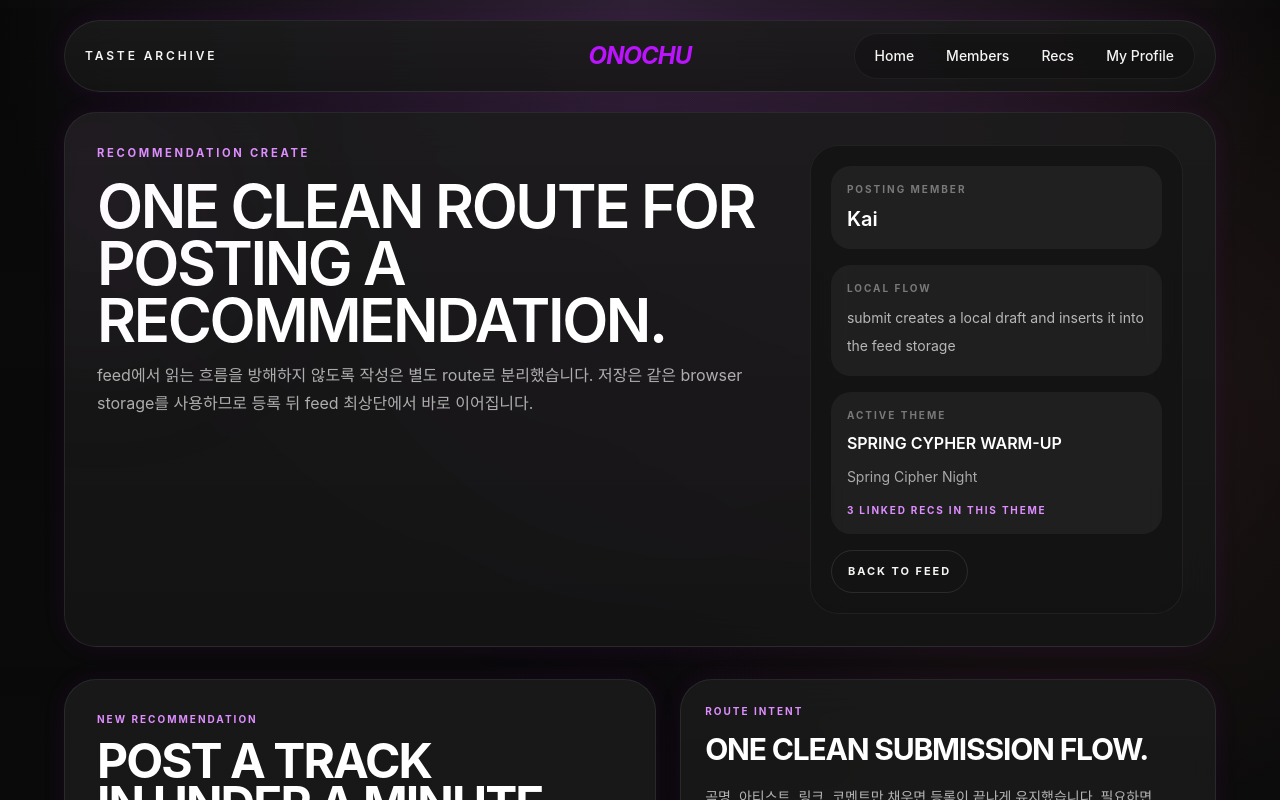
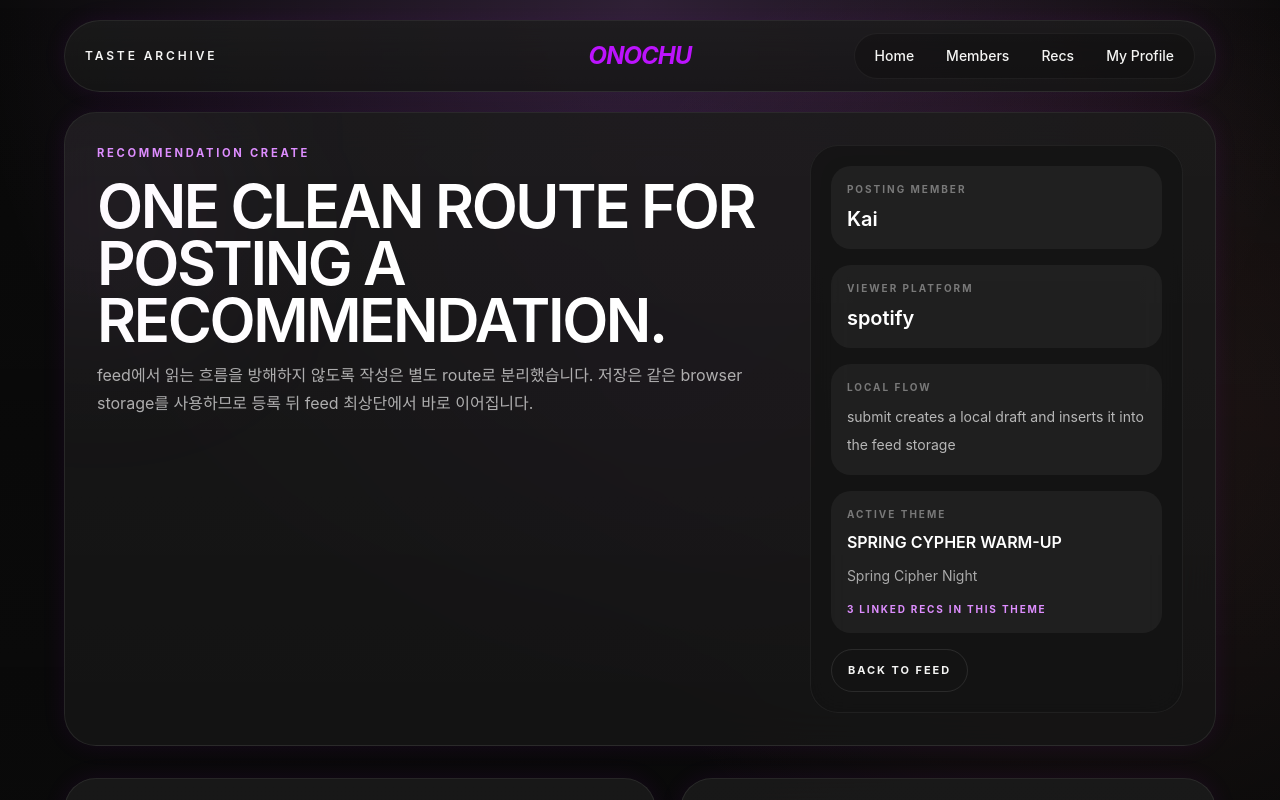
Before and after one commit to MrTMI-0315/onochu, a Next.js app: page /recommendations/new in a window 1280 px wide. Shown: the top 800 px of the page. Built offline with nearby package versions, Linux system fonts and the light colour scheme.

Commit message:
MB 44 : connect viewer platform preference from profile

```diff
--- a/components/profile-edit-form.tsx
+++ b/components/profile-edit-form.tsx
@@ -366,6 +366,10 @@ export function ProfileEditForm({
             {errors.mainPlatform ? (
               <span className="text-xs text-rose-200">{errors.mainPlatform}</span>
             ) : null}
+            <span className="text-xs leading-6 text-white/48">
+              여기서 고른 플랫폼이 recommendation feed 카드의 기본 열기 플랫폼으로
+              사용됩니다.
+            </span>
           </div>
 
           <label className="flex flex-col gap-2 text-sm text-white/78 md:col-span-2">
--- a/components/recommendation-create-route.tsx
+++ b/components/recommendation-create-route.tsx
@@ -1,13 +1,19 @@
 "use client";
 
-import { useMemo, useState } from "react";
+import { useEffect, useMemo, useState } from "react";
 import Link from "next/link";
 import { PageShell } from "@/components/page-shell";
 import { RecommendationCard } from "@/components/recommendation-card";
 import { RecommendationComposer } from "@/components/recommendation-composer";
 import { getActiveThemeSpotlight } from "@/lib/mock-data";
+import { loadStoredProfileDraft } from "@/lib/profile-drafts";
 import { appendDraftToStoredRecommendationState } from "@/lib/recommendation-drafts";
-import type { MemberProfile, RecommendationDraftInput, SongRecommendation } from "@/lib/types";
+import type {
+  MemberProfile,
+  MusicPlatform,
+  RecommendationDraftInput,
+  SongRecommendation,
+} from "@/lib/types";
 
 type RecommendationCreateRouteProps = {
   currentMember: MemberProfile;
@@ -18,6 +24,9 @@ export function RecommendationCreateRoute({
   currentMember,
   initialRecommendations,
 }: RecommendationCreateRouteProps) {
+  const [viewerPlatform, setViewerPlatform] = useState<MusicPlatform>(
+    currentMember.mainPlatform,
+  );
   const [latestDraft, setLatestDraft] = useState<SongRecommendation | null>(null);
   const [themeParticipationCount, setThemeParticipationCount] = useState(
     initialRecommendations.filter(
@@ -34,6 +43,24 @@ export function RecommendationCreateRoute({
       new Set(initialRecommendations.flatMap((recommendation) => recommendation.moodTags)),
     ).slice(0, 8);
   }, [initialRecommendations]);
+
+  useEffect(() => {
+    const storedProfile = loadStoredProfileDraft({
+      nickname: currentMember.nickname,
+      bio: currentMember.bio,
+      favoriteGenres: currentMember.favoriteGenres,
+      mainPlatform: currentMember.mainPlatform,
+      playlistLinks: currentMember.playlistLinks.map((playlistLink) => playlistLink.url),
+    });
+
+    const hydrationFrame = window.requestAnimationFrame(() => {
+      setViewerPlatform(storedProfile.draft.mainPlatform);
+    });
+
+    return () => {
+      window.cancelAnimationFrame(hydrationFrame);
+    };
+  }, [currentMember]);
 
   function handleDraftSaved(draft: RecommendationDraftInput) {
     const nextState = appendDraftToStoredRecommendationState({
@@ -67,6 +94,14 @@ export function RecommendationCreateRoute({
             </p>
             <p className="mt-2 text-xl font-semibold text-white">
               {currentMember.nickname}
+            </p>
+          </div>
+          <div className="rounded-[1.25rem] bg-white/5 p-4">
+            <p className="text-[10px] font-bold uppercase tracking-[0.2em] text-white/40">
+              Viewer platform
+            </p>
+            <p className="mt-2 text-xl font-semibold text-white">
+              {viewerPlatform.replaceAll("_", " ")}
             </p>
           </div>
           <div className="rounded-[1.25rem] bg-white/5 p-4">
@@ -177,7 +212,7 @@ export function RecommendationCreateRoute({
               <RecommendationCard
                 recommendation={latestDraft}
                 linkToMember={false}
-                viewerPlatform={currentMember.mainPlatform}
+                viewerPlatform={viewerPlatform}
               />
             ) : (
               <div className="rounded-[1.5rem] border border-dashed border-white/10 bg-white/3 p-6 text-sm leading-7 text-white/55">
--- a/components/recommendation-studio.tsx
+++ b/components/recommendation-studio.tsx
@@ -15,8 +15,10 @@ import {
   RECOMMENDATION_STORAGE_VERSION,
   resetStoredRecommendationState,
 } from "@/lib/recommendation-drafts";
+import { loadStoredProfileDraft } from "@/lib/profile-drafts";
 import type {
   MemberProfile,
+  MusicPlatform,
   RecommendationEngagementAction,
   RecommendationEngagementState,
   SongRecommendation,
@@ -39,6 +41,9 @@ export function RecommendationStudio({
   const [latestDraft, setLatestDraft] = useState<SongRecommendation | null>(null);
   const [engagementByRecommendationId, setEngagementByRecommendationId] =
     useState<Record<string, RecommendationEngagementState>>({});
+  const [viewerPlatform, setViewerPlatform] = useState<MusicPlatform>(
+    currentMember.mainPlatform,
+  );
   const [hasHydrated, setHasHydrated] = useState(false);
   const [storageMessage, setStorageMessage] = useState(
     "browser storage active",
@@ -59,6 +64,24 @@ export function RecommendationStudio({
       window.cancelAnimationFrame(hydrationFrame);
     };
   }, [initialRecommendations]);
+
+  useEffect(() => {
+    const storedProfile = loadStoredProfileDraft({
+      nickname: currentMember.nickname,
+      bio: currentMember.bio,
+      favoriteGenres: currentMember.favoriteGenres,
+      mainPlatform: currentMember.mainPlatform,
+      playlistLinks: currentMember.playlistLinks.map((playlistLink) => playlistLink.url),
+    });
+
+    const hydrationFrame = window.requestAnimationFrame(() => {
+      setViewerPlatform(storedProfile.draft.mainPlatform);
+    });
+
+    return () => {
+      window.cancelAnimationFrame(hydrationFrame);
+    };
+  }, [currentMember]);
 
   useEffect(() => {
     if (!hasHydrated) {
@@ -330,7 +353,7 @@ export function RecommendationStudio({
             <RecommendationCard
               recommendation={latestDraft}
               linkToMember={false}
-              viewerPlatform={currentMember.mainPlatform}
+              viewerPlatform={viewerPlatform}
             />
           </section>
         ) : null}
@@ -363,7 +386,7 @@ export function RecommendationStudio({
                   key={recommendation.id}
                   recommendation={recommendation}
                   compact
-                  viewerPlatform={currentMember.mainPlatform}
+                  viewerPlatform={viewerPlatform}
                   engagement={
                     engagementByRecommendationId[recommendation.id] ??
                     createEmptyRecommendationEngagementState()
@@ -428,7 +451,7 @@ export function RecommendationStudio({
                 <RecommendationCard
                   key={recommendation.id}
                   recommendation={recommendation}
-                  viewerPlatform={currentMember.mainPlatform}
+                  viewerPlatform={viewerPlatform}
                   engagement={
                     engagementByRecommendationId[recommendation.id] ??
                     createEmptyRecommendationEngagementState()
@@ -583,7 +606,7 @@ export function RecommendationStudio({
                 <RecommendationCard
                   key={recommendation.id}
                   recommendation={recommendation}
-                  viewerPlatform={currentMember.mainPlatform}
+                  viewerPlatform={viewerPlatform}
                   engagement={
                     engagementByRecommendationId[recommendation.id] ??
                     createEmptyRecommendationEngagementState()
```
Also changed, not shown: 2 other files (tests, documents, lock files or other folders).
